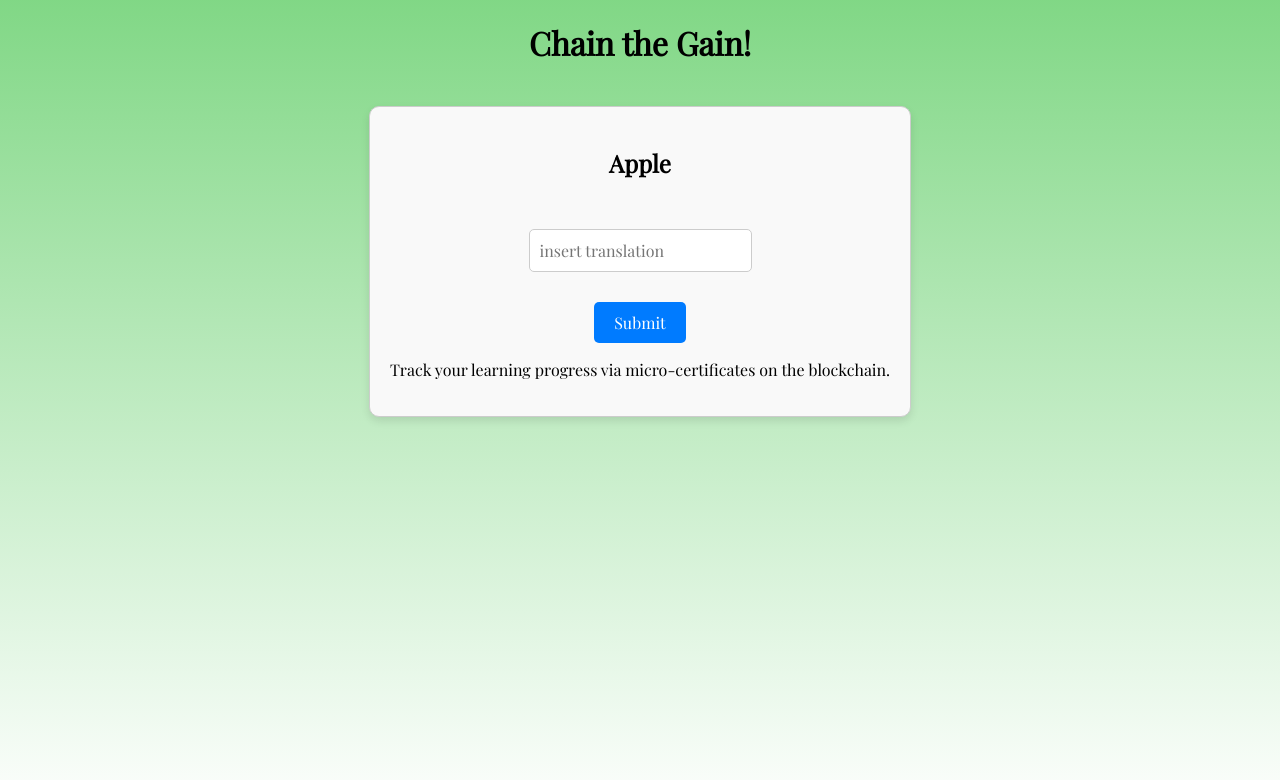
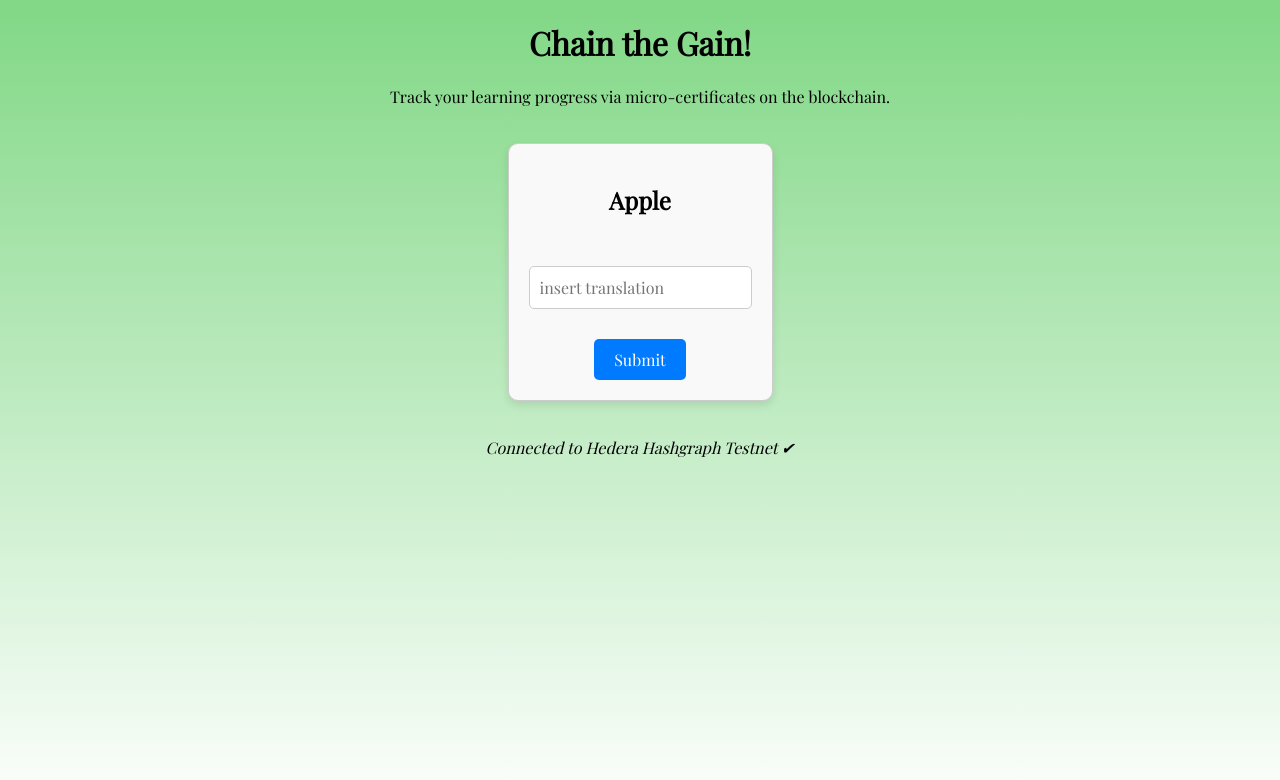
Before and after one commit to vauhochzett/liberate-language-learning, a React (Create React App) app in the folder my-app/: page / in a window 1280 px wide. Shown: the top 780 px of the page. Built offline with nearby package versions, Linux system fonts and the light colour scheme; no server answers.

Commit message:
Client: Moves 'track' claim up; adds 'connected' claim

```diff
--- a/my-app/src/Main.js
+++ b/my-app/src/Main.js
@@ -51,6 +51,9 @@
       <Row>
         <Col>
           <h1>Chain the Gain!</h1>
+          <p>
+            Track your learning progress via micro-certificates on the blockchain.
+          </p>
         </Col>
       </Row>
       <Row>
@@ -66,6 +69,11 @@
         </Col>
         <Col></Col>
       </Row>
+      <Row>
+        <Col>
+          <p><i>Connected to Hedera Hashgraph Testnet ✔</i></p>
+        </Col>
+      </Row>
     </Container>
   );
 }
--- a/my-app/src/Vocabulary.js
+++ b/my-app/src/Vocabulary.js
@@ -96,9 +96,6 @@
             </div>
           )}
         </div>
-        <p>
-          Track your learning progress via micro-certificates on the blockchain.
-        </p>
       </div>
     </div>
   );
```
